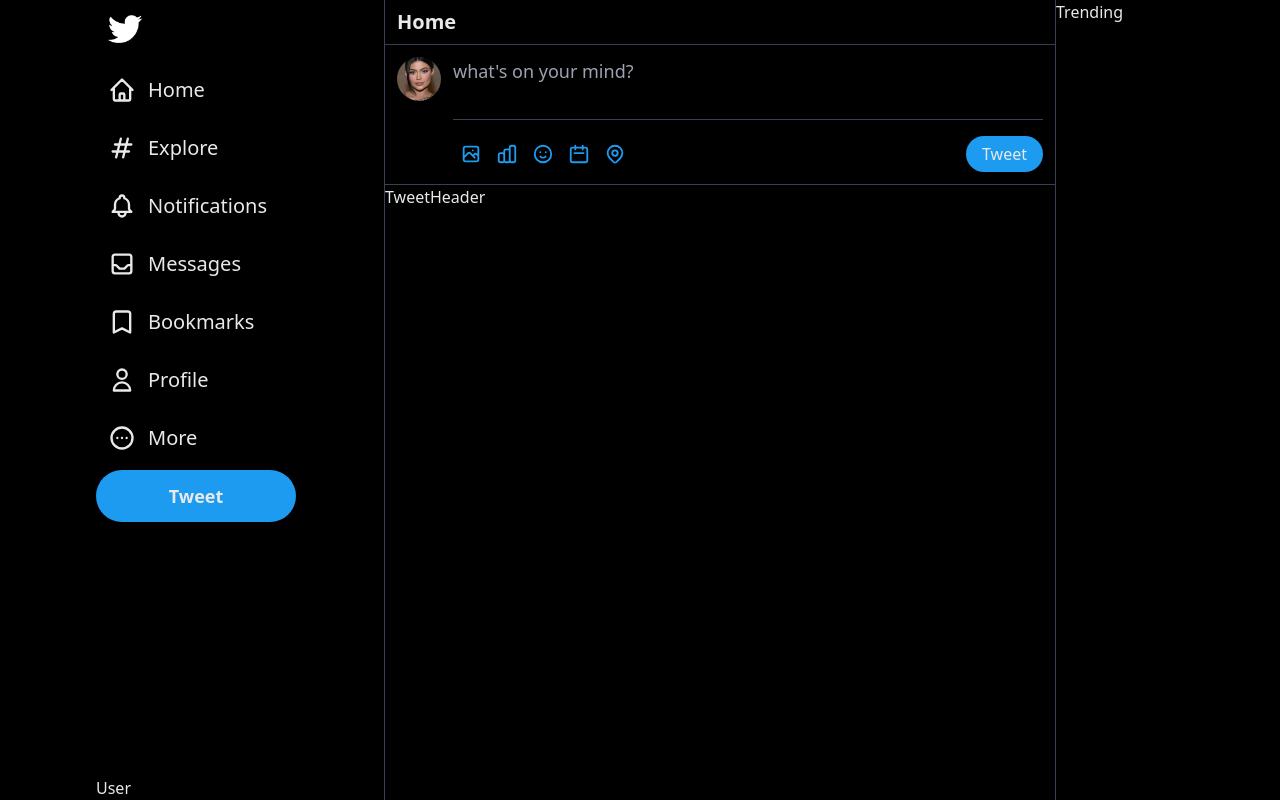
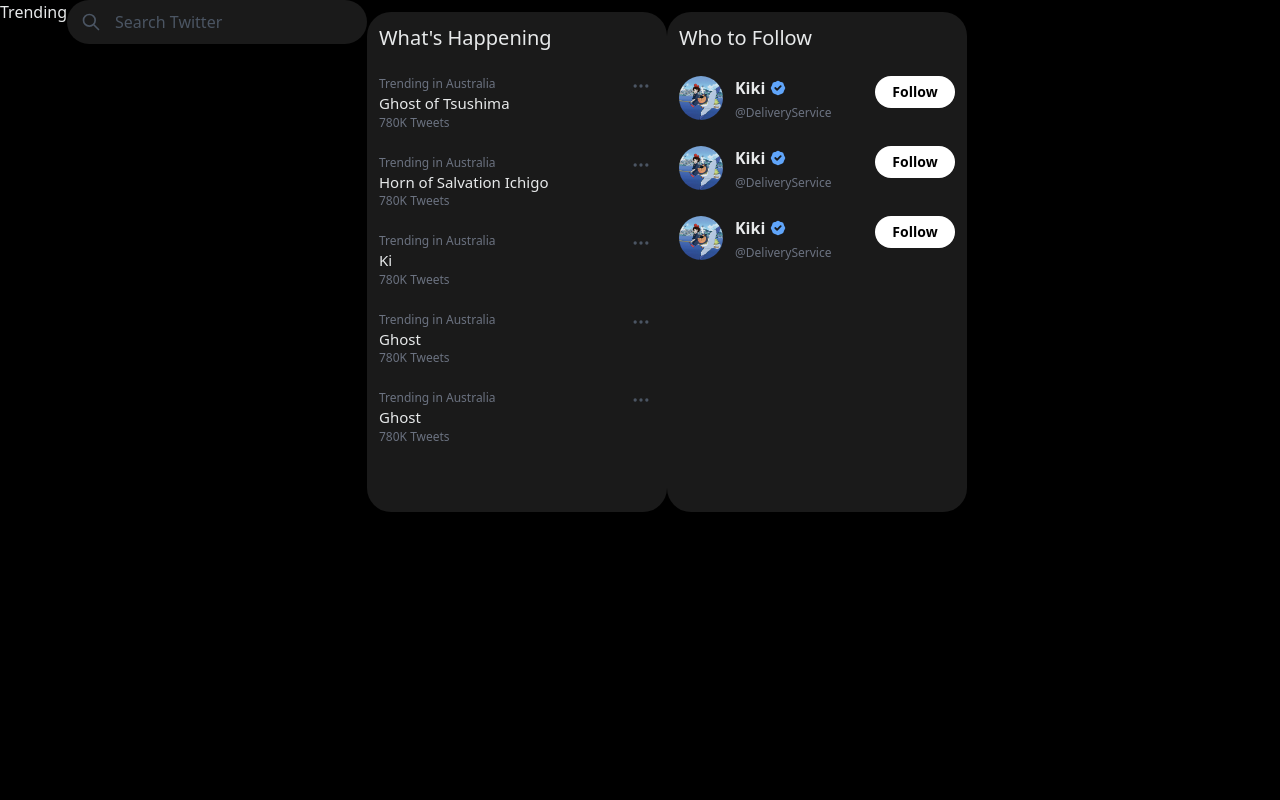
Before and after one commit to JonathanLee2020/tclone, a Next.js app: page / in a window 1280 px wide. Built offline with nearby package versions, Linux system fonts and the light colour scheme.

Commit message:
added who to follow divs

```diff
--- a/components/Trending.jsx
+++ b/components/Trending.jsx
@@ -1,7 +1,132 @@
+import { SearchIcon, DotsHorizontalIcon } from "@heroicons/react/outline"
+import { BadgeCheckIcon } from "@heroicons/react/solid"
+
+
 export default function Trending () {
+
     return (
-        <div className="hidden lg:flex">
+        <div className=" lg:flex">
             Trending
+            <div className="flex space-x-3 bg-white bg-opacity-10
+            w-[300px] h-[44px] p-3 rounded-3xl
+            ">
+                <SearchIcon className="w-6 text-gray-600" />
+                <input
+                className="bg-transparent
+                focus: outline-none
+                placeholder:text-gray-600
+                "
+                placeholder="Search Twitter"
+                />
+            </div>
+
+            <div className="w-[300px] h-[500px] bg-white bg-opacity-10 rounded-3xl mt-3">
+                <h1 className="font-bond text-xl p-3">What's Happening</h1>
+                <div className="p-3 relative">
+                    <DotsHorizontalIcon
+                    className="w-5 text-gray-600 absolute right-4"
+                    />
+                    <p className="text-xs text-gray-500">Trending in Australia</p>
+                    <h1 className="text-[15px] font-bond">Ghost of Tsushima</h1>
+                    <p className="text-xs text-gray-500">780K Tweets</p>
+                </div>
+                <div className="p-3 relative">
+                    <DotsHorizontalIcon
+                    className="w-5 text-gray-600 absolute right-4"
+                    />
+                    <p className="text-xs text-gray-500">Trending in Australia</p>
+                    <h1 className="text-[15px] font-bond">Horn of Salvation Ichigo</h1>
+                    <p className="text-xs text-gray-500">780K Tweets</p>
+                </div>
+                <div className="p-3 relative">
+                    <DotsHorizontalIcon
+                    className="w-5 text-gray-600 absolute right-4"
+                    />
+                    <p className="text-xs text-gray-500">Trending in Australia</p>
+                    <h1 className="text-[15px] font-bond">Ki</h1>
+                    <p className="text-xs text-gray-500">780K Tweets</p>
+                </div>
+                <div className="p-3 relative">
+                    <DotsHorizontalIcon
+                    className="w-5 text-gray-600 absolute right-4"
+                    />
+                    <p className="text-xs text-gray-500">Trending in Australia</p>
+                    <h1 className="text-[15px] font-bond">Ghost</h1>
+                    <p className="text-xs text-gray-500">780K Tweets</p>
+                </div>
+                <div className="p-3 relative">
+                    <DotsHorizontalIcon
+                    className="w-5 text-gray-600 absolute right-4"
+                    />
+                    <p className="text-xs text-gray-500">Trending in Australia</p>
+                    <h1 className="text-[15px] font-bond">Ghost</h1>
+                    <p className="text-xs text-gray-500">780K Tweets</p>
+                </div>
+            </div>
+            <div className="w-[300px] h-[500px] bg-white bg-opacity-10 rounded-3xl mt-3">
+                <h1 className="font-bond text-xl p-3">Who to Follow</h1>
+
+                <div className="flex justify-between p-3">
+                    <div className="flex space-x-3">
+                        <img
+                        className="w-11 h-11 object-cover rounded-full"
+                        src="/assets/kiki.jpeg" alt=""
+                        />
+                        <div>
+                            <div className="flex space-x-1">
+                                <h1 className="font-bold">Kiki</h1>
+                                <BadgeCheckIcon className="w-[18px] text-blue-400"/>
+                            </div>
+                         <h1 className="text-[12px] mt-1 text-gray-500">@DeliveryService</h1>
+                        </div>
+
+                    </div>
+                    <button className="bg-white text-black text-sm w-20 h-8 rounded-3xl font-bold">
+                        Follow
+                    </button>
+                </div>
+
+                <div className="flex justify-between p-3">
+                    <div className="flex space-x-3">
+                        <img
+                        className="w-11 h-11 object-cover rounded-full"
+                        src="/assets/kiki.jpeg" alt=""
+                        />
+                        <div>
+                            <div className="flex space-x-1">
+                                <h1 className="font-bold">Kiki</h1>
+                                <BadgeCheckIcon className="w-[18px] text-blue-400"/>
+                            </div>
+                         <h1 className="text-[12px] mt-1 text-gray-500">@DeliveryService</h1>
+                        </div>
+
+                    </div>
+                    <button className="bg-white text-black text-sm w-20 h-8 rounded-3xl font-bold">
+                        Follow
+                    </button>
+                </div>
+
+                <div className="flex justify-between p-3">
+                    <div className="flex space-x-3">
+                        <img
+                        className="w-11 h-11 object-cover rounded-full"
+                        src="/assets/kiki.jpeg" alt=""
+                        />
+                        <div>
+                            <div className="flex space-x-1">
+                                <h1 className="font-bold">Kiki</h1>
+                                <BadgeCheckIcon className="w-[18px] text-blue-400"/>
+                            </div>
+                         <h1 className="text-[12px] mt-1 text-gray-500">@DeliveryService</h1>
+                        </div>
+
+                    </div>
+                    <button className="bg-white text-black text-sm w-20 h-8 rounded-3xl font-bold">
+                        Follow
+                    </button>
+                </div>
+
+            </div>
         </div>
     )
 }
--- a/components/Tweet.jsx
+++ b/components/Tweet.jsx
@@ -1,15 +1,37 @@
+import { ChatIcon, HeartIcon, ChartBarIcon, UploadIcon } from "@heroicons/react/outline"
+
+
 export default function Tweet () {
     return (
-        <div>
+        <div className="border-b border-gray-700">
             <TweetHeader />
+            <div className="p-3 ml-16 text-gray-500 flex space-x-14">
+                <ChatIcon className="w-5 cursor-pointer hover:text-green-400"/>
+                <HeartIcon className="w-5 cursor-pointer hover:text-pink-400"/>
+                <ChartBarIcon className="w-5 cursor-not-allowed "/>
+                <UploadIcon className="w-5 cursor-not-allowed"/>
+
+
+            </div>
         </div>
     )
 }
 
 export function TweetHeader() {
     return (
-        <div>
-            TweetHeader
+        <div className="flex space-x-3 p-3 border-b border-gray-700">
+            <img src="assets/kiki.jpeg" alt=""
+            className="w-11 h-11 rounded-full object-cover"
+            />
+
+            <div>
+                <div className="text-gray-500 flex items-center space-x-2 mb-1">
+                    <span>@Kiki</span>
+                    <div className="w-1 h-1 bg-gray-500 rounded-full"></div>
+                    <span>2 hours ago</span>
+                </div>
+                <span>Text</span>
+            </div>
         </div>
     )
 }
--- a/components/TweetInput.jsx
+++ b/components/TweetInput.jsx
@@ -5,7 +5,8 @@
         <div className="flex space-x-3 p-3 border-b border-gray-700">
             <img
             className="w-11 h-11 rounded-full object-cover"
-            src="/assets/kylie.png" alt="" />
+            src="/assets/default.png
+            " alt="" />
             <div className="w-full">
                 <textarea
                 placeholder="what's on your mind?"
--- a/pages/index.js
+++ b/pages/index.js
@@ -19,8 +19,8 @@
 
 
     >
-    <Sidebar/>
-    <PostFeed/>
+    {/* <Sidebar/> */}
+    {/* <PostFeed/> */}
     <Trending/>
 
 
```
Also changed, not shown: public/assets/skids.webp (deleted), 1 other file (tests, documents, lock files or other folders).
